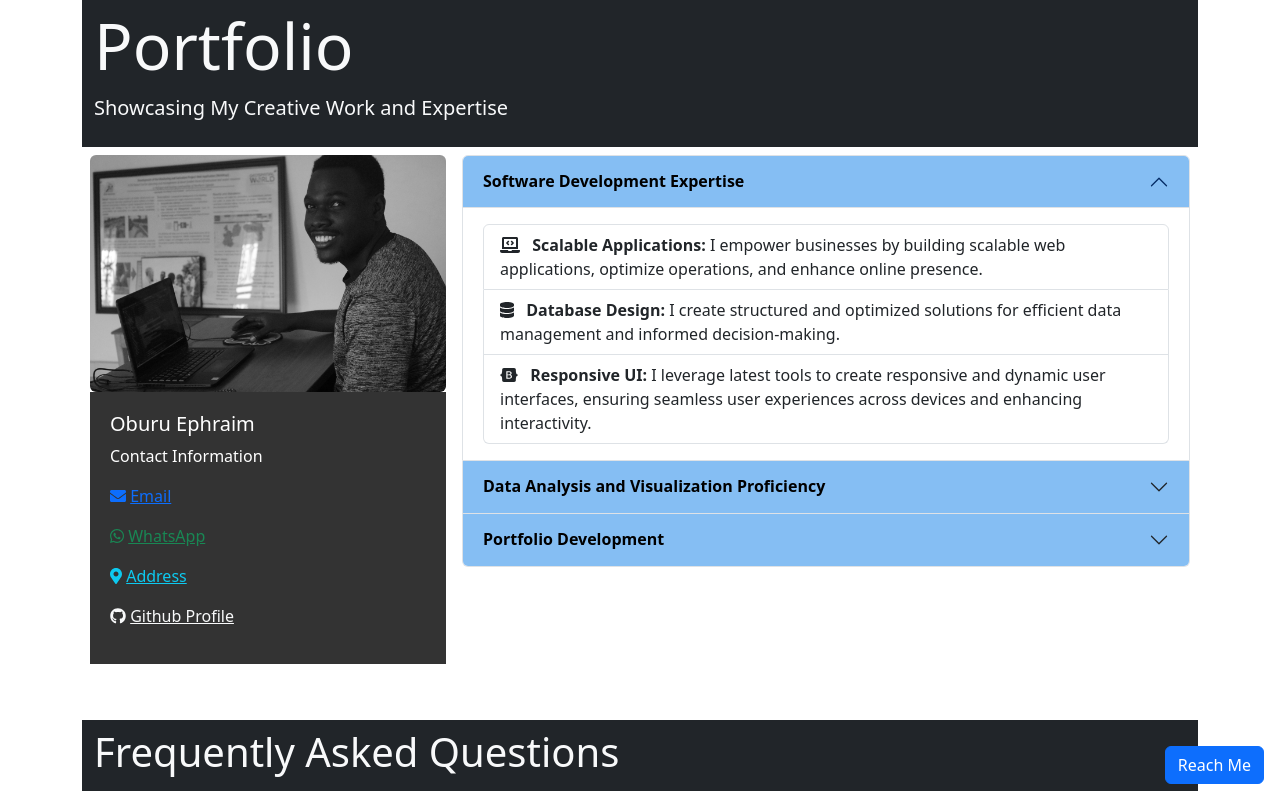
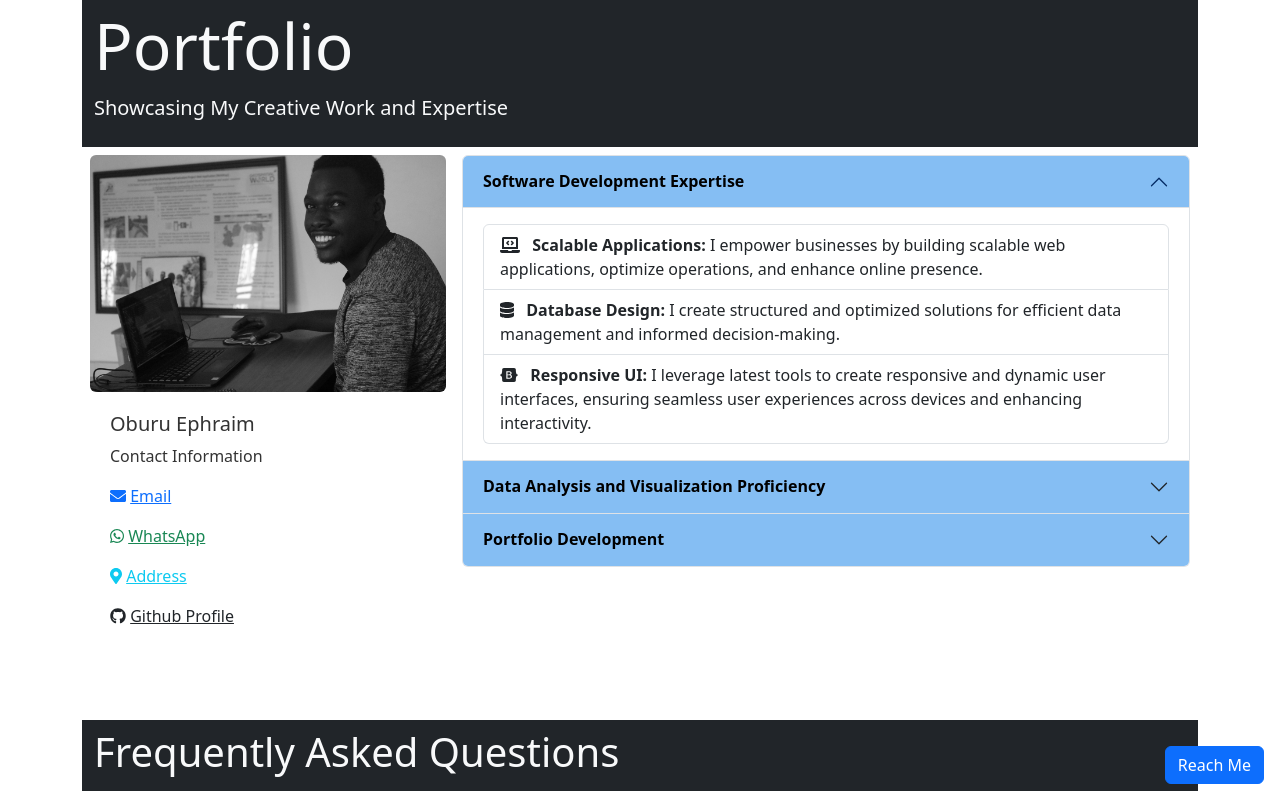
Before and after one commit to oburuephraim/oburuephraim.github.io, a plain HTML site: page index.html in a window 1280 px wide. Shown: the top 791 px of the page. Drawn offline with nearby package versions, Linux system fonts and the light colour scheme.

Commit message:
Update index.html

```diff
--- a/index.html
+++ b/index.html
@@ -48,7 +48,7 @@
                 class="img-fluid rounded"
               />
             </a>
-            <div style="background-color: #333; color: #fff; padding: 20px">
+            <div style="background-color: #ffffff; color: #333; padding: 20px">
               <h5>Oburu Ephraim</h5>
               <p>Contact Information</p>
               <p>
@@ -85,11 +85,11 @@
                 >
               </p>
               <p>
-                <i class="fab fa-github text-light"></i>
+                <i class="fab fa-github text-dark"></i>
                 <a
                   href="https://github.com/oburuephraim"
                   target="_blank"
-                  class="text-light"
+                  class="text-dark"
                   >Github Profile</a
                 >
               </p>
```
